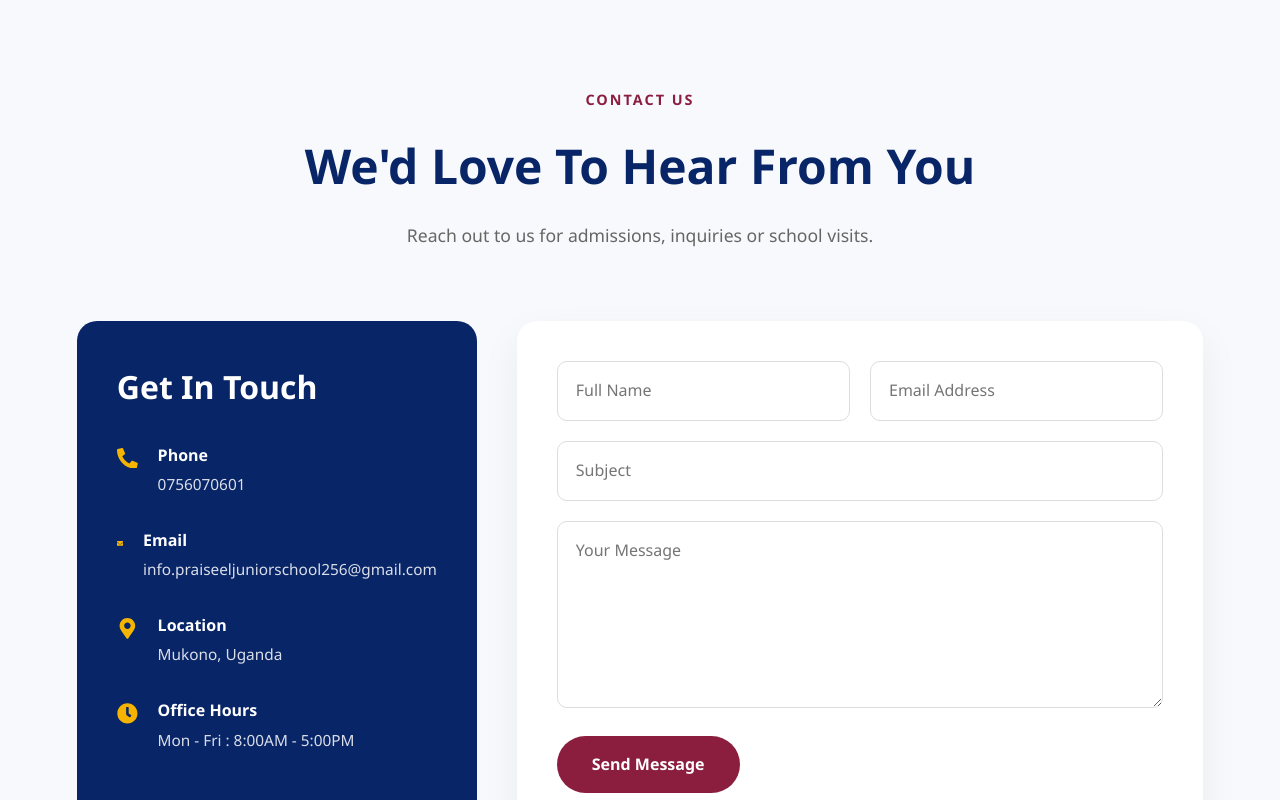
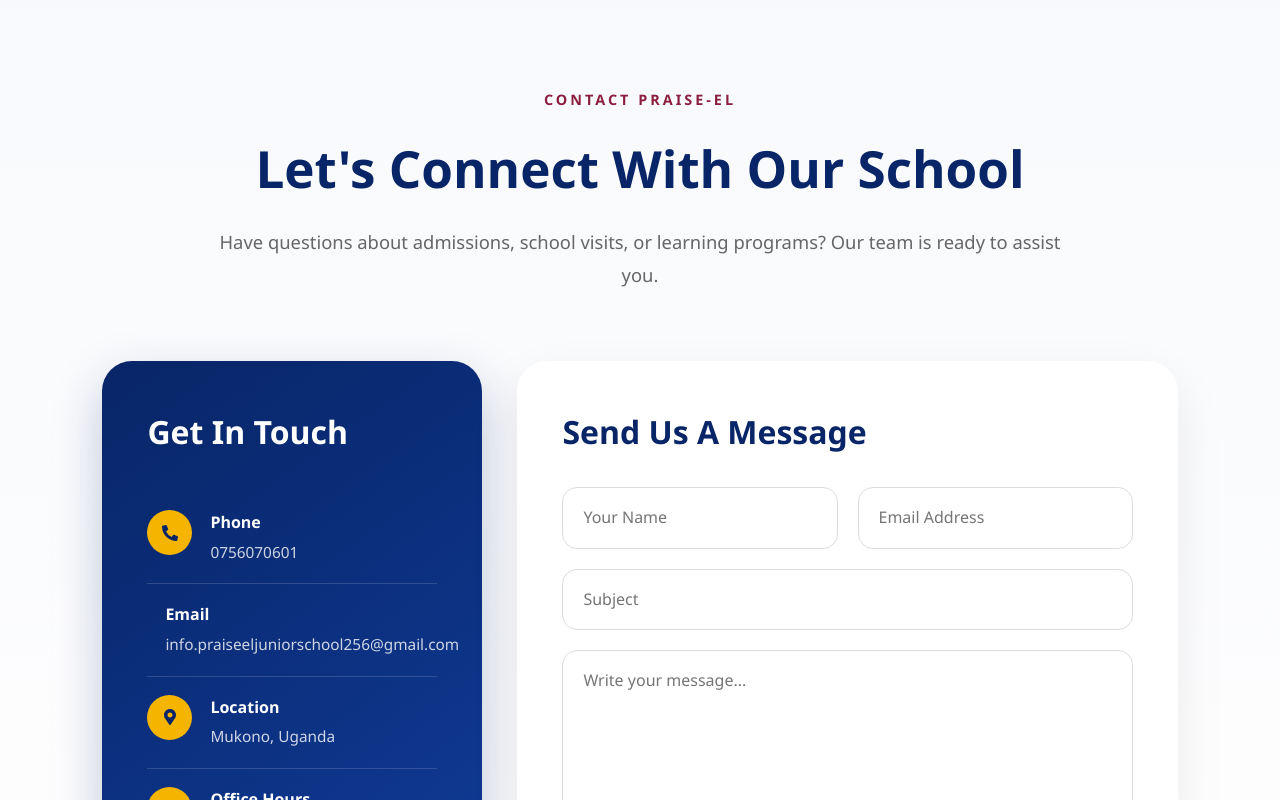
Before and after one commit to nickdev256/praiseel-school, a React (Vite) app: page / in a window 1280 px wide. Shown: the part 10480-11280 px from the top of the page. Built offline with nearby package versions, Linux system fonts and the light colour scheme.

Commit message:
Fix Admissions FAQ merge conflicts

```diff
--- a/src/components/Contact.css
+++ b/src/components/Contact.css
@@ -1,126 +1,240 @@
 .contact-section{
-    padding:120px 6%;
-    background:#f8f9fc;
+    padding:120px 8%;
+    background:
+    linear-gradient(
+        180deg,
+        #f8f9fc,
+        #ffffff
+    );
 }
+
+
+/* Header */
 
 .contact-header{
     text-align:center;
-    max-width:800px;
-    margin:0 auto 70px;
+    max-width:850px;
+    margin:auto;
+    margin-bottom:70px;
 }
+
 
 .contact-header span{
     color:#8B1E3F;
+    font-weight:800;
+    letter-spacing:3px;
     font-size:.9rem;
-    font-weight:700;
-    letter-spacing:2px;
 }
+
 
 .contact-header h2{
     color:#082567;
-    font-size:3rem;
+    font-size:3.2rem;
     margin:15px 0;
 }
 
+
 .contact-header p{
     color:#666;
-    font-size:1.1rem;
+    font-size:1.15rem;
     line-height:1.8;
 }
 
+
+
+/* Layout */
+
 .contact-container{
-    max-width:1300px;
+
+    max-width:1200px;
+
     margin:auto;
 
     display:grid;
-    grid-template-columns:400px 1fr;
-    gap:40px;
+
+    grid-template-columns:380px 1fr;
+
+    gap:35px;
+
 }
 
-/* INFO */
+
+
+/* Information */
 
 .contact-info{
-    background:#082567;
+
+    background:
+    linear-gradient(
+        145deg,
+        #082567,
+        #103c99
+    );
+
+    padding:45px;
+
+    border-radius:30px;
+
     color:white;
 
-    padding:40px;
+    box-shadow:
+    0 20px 50px rgba(8,37,103,.25);
 
-    border-radius:20px;
 }
 
+
 .contact-info h3{
-    margin-bottom:30px;
+
     font-size:2rem;
+
+    margin-bottom:35px;
+
 }
 
+
+
 .info-box{
+
     display:flex;
-    gap:20px;
-    margin-bottom:30px;
+
+    gap:18px;
+
+    padding:18px 0;
+
+    border-bottom:
+    1px solid rgba(255,255,255,.15);
+
 }
 
-.icon{
-    color:#F4B400;
-    font-size:1.3rem;
-    margin-top:5px;
+
+.info-box:last-child{
+    border:none;
 }
 
-.info-box h4{
-    margin-bottom:5px;
+
+.icon{
+
+    width:45px;
+
+    height:45px;
+
+    display:flex;
+
+    align-items:center;
+
+    justify-content:center;
+
+    background:#F4B400;
+
+    color:#082567;
+
+    border-radius:50%;
+
 }
 
-.info-box p{
-    color:rgba(255,255,255,.85);
+
+.info-box h4{
+
+    margin-bottom:5px;
+
 }
 
-/* FORM */
+
+.info-box p{
+
+    color:
+    rgba(255,255,255,.8);
+
+    line-height:1.6;
+
+}
+
+
+
+/* Form */
+
 
 .contact-form{
+
     background:white;
 
-    padding:40px;
+    padding:45px;
 
-    border-radius:20px;
+    border-radius:30px;
 
     box-shadow:
-    0 15px 40px rgba(0,0,0,.06);
+    0 20px 50px rgba(0,0,0,.08);
+
 }
 
+
+.contact-form h3{
+
+    color:#082567;
+
+    font-size:2rem;
+
+    margin-bottom:30px;
+
+}
+
+
+
 .form-group{
+
     display:grid;
+
     grid-template-columns:1fr 1fr;
+
     gap:20px;
+
 }
+
+
 
 .contact-form input,
 .contact-form textarea{
+
+
     width:100%;
 
-    padding:16px 18px;
+    padding:17px 20px;
+
+    border-radius:15px;
 
     border:1px solid #ddd;
-
-    border-radius:10px;
 
     margin-bottom:20px;
 
     font-size:1rem;
 
-    outline:none;
+    transition:.3s;
+
 }
+
+
 
 .contact-form input:focus,
 .contact-form textarea:focus{
+
     border-color:#8B1E3F;
+
+    box-shadow:
+    0 0 0 3px rgba(139,30,63,.1);
+
 }
 
+
+
 .contact-form button{
+
     background:#8B1E3F;
+
     color:white;
 
+    padding:16px 40px;
+
     border:none;
-
-    padding:16px 35px;
 
     border-radius:50px;
 
@@ -129,37 +243,57 @@
     cursor:pointer;
 
     transition:.3s;
+
 }
 
+
+
 .contact-form button:hover{
+
     background:#082567;
+
+    transform:translateY(-3px);
+
 }
 
-/* RESPONSIVE */
+
+
+/* Responsive */
+
 
 @media(max-width:992px){
 
     .contact-container{
+
         grid-template-columns:1fr;
+
     }
+
 }
+
+
 
 @media(max-width:768px){
 
-    .contact-section{
-        padding:90px 5%;
+    .contact-header h2{
+
+        font-size:2.2rem;
+
     }
 
-    .contact-header h2{
-        font-size:2rem;
+
+    .form-group{
+
+        grid-template-columns:1fr;
+
     }
 
-    .form-group{
-        grid-template-columns:1fr;
-    }
 
     .contact-info,
     .contact-form{
-        padding:25px;
+
+        padding:30px;
+
     }
+
 }
--- a/src/components/Contact.jsx
+++ b/src/components/Contact.jsx
@@ -8,81 +8,85 @@
 import "./Contact.css";
 
 function Contact() {
+  const contactDetails = [
+    {
+      icon: <FaPhoneAlt />,
+      title: "Phone",
+      text: "0756070601"
+    },
+    {
+      icon: <FaEnvelope />,
+      title: "Email",
+      text: "info.praiseeljuniorschool256@gmail.com"
+    },
+    {
+      icon: <FaMapMarkerAlt />,
+      title: "Location",
+      text: "Mukono, Uganda"
+    },
+    {
+      icon: <FaClock />,
+      title: "Office Hours",
+      text: "Mon - Fri : 8:00AM - 5:00PM"
+    }
+  ];
+
   return (
     <section className="contact-section">
 
+
       <div className="contact-header">
 
-        <span>CONTACT US</span>
+        <span>CONTACT PRAISE-EL</span>
 
         <h2>
-          We'd Love To Hear From You
+          Let's Connect With Our School
         </h2>
 
         <p>
-          Reach out to us for admissions,
-          inquiries or school visits.
+          Have questions about admissions, school visits,
+          or learning programs? Our team is ready to assist you.
         </p>
 
       </div>
 
+
       <div className="contact-container">
 
-        {/* CONTACT INFO */}
 
         <div className="contact-info">
 
-          <h3>Get In Touch</h3>
+          <h3>
+            Get In Touch
+          </h3>
 
-          <div className="info-box">
 
-            <FaPhoneAlt className="icon" />
+          {
+            contactDetails.map((item,index)=>(
+              <div className="info-box" key={index}>
 
-            <div>
-              <h4>Phone</h4>
-              <p>0756070601</p>
-            </div>
+                <div className="icon">
+                  {item.icon}
+                </div>
 
-          </div>
+                <div>
+                  <h4>{item.title}</h4>
+                  <p>{item.text}</p>
+                </div>
 
-          <div className="info-box">
-
-            <FaEnvelope className="icon" />
-
-            <div>
-              <h4>Email</h4>
-              <p>info.praiseeljuniorschool256@gmail.com</p>
-            </div>
-
-          </div>
-
-          <div className="info-box">
-
-            <FaMapMarkerAlt className="icon" />
-
-            <div>
-              <h4>Location</h4>
-              <p>Mukono, Uganda</p>
-            </div>
-
-          </div>
-
-          <div className="info-box">
-
-            <FaClock className="icon" />
-
-            <div>
-              <h4>Office Hours</h4>
-              <p>Mon - Fri : 8:00AM - 5:00PM</p>
-            </div>
-
-          </div>
+              </div>
+            ))
+          }
 
         </div>
 
-        {/* CONTACT FORM */}
+
 
         <div className="contact-form">
+
+          <h3>
+            Send Us A Message
+          </h3>
 
           <form>
 
@@ -90,37 +94,39 @@
 
               <input
                 type="text"
-                placeholder="Full Name"
-                required
+                placeholder="Your Name"
               />
+
 
               <input
                 type="email"
                 placeholder="Email Address"
-                required
               />
 
             </div>
 
+
             <input
               type="text"
               placeholder="Subject"
-              required
             />
+
 
             <textarea
               rows="6"
-              placeholder="Your Message"
-              required
+              placeholder="Write your message..."
             ></textarea>
 
-            <button type="submit">
+
+            <button>
               Send Message
             </button>
+
 
           </form>
 
         </div>
+
 
       </div>
 
```
